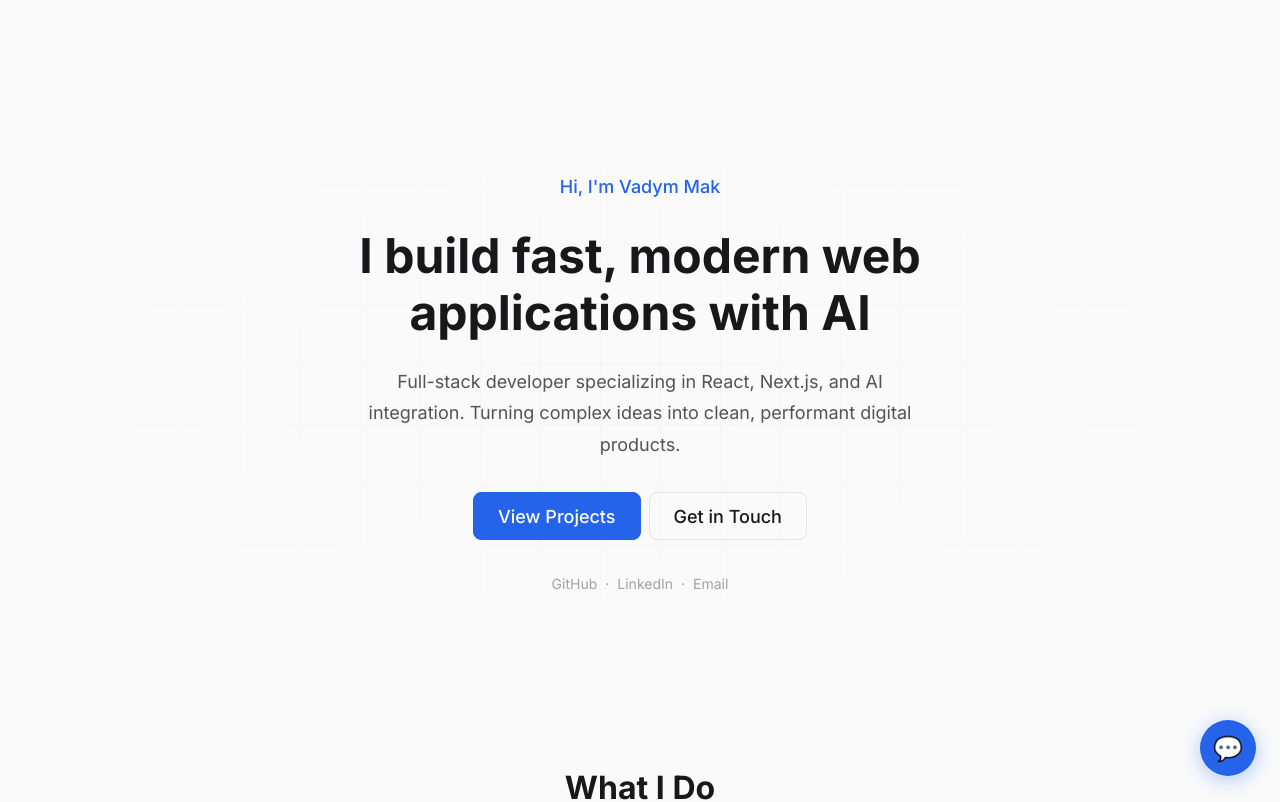
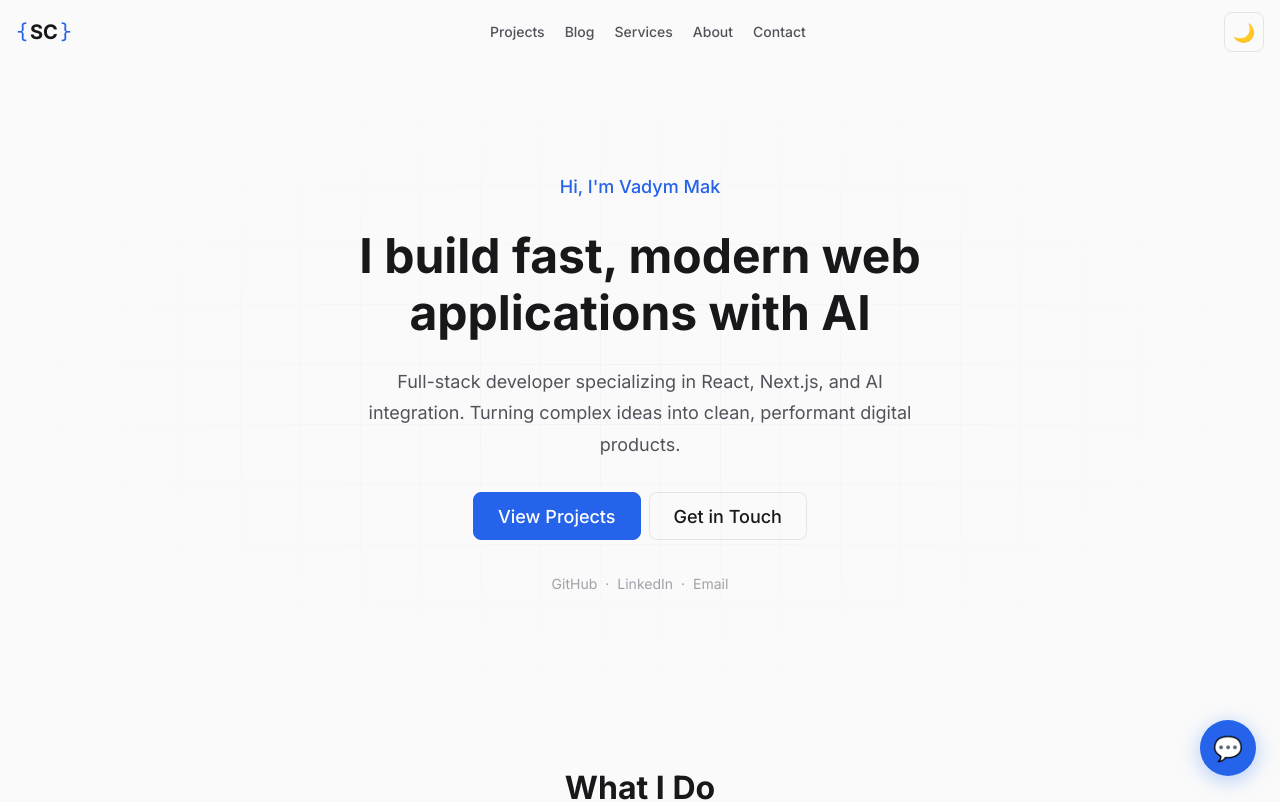
Before and after one commit to VadymMak/smartcontext-dev, a Next.js app: page / in a window 1280 px wide. Shown: the top 802 px of the page. Built offline with nearby package versions, Linux system fonts and the light colour scheme.

Commit message:
fix: changed scroll order

```diff
--- a/src/components/layout/Header.tsx
+++ b/src/components/layout/Header.tsx
@@ -11,7 +11,7 @@ import styles from "./Header.module.css";
 export default function Header() {
   const pathname = usePathname();
   const [isScrolled, setIsScrolled] = useState(false);
-  const [isVisible, setIsVisible] = useState(false);
+  const [isVisible, setIsVisible] = useState(true);
   const [lastScrollY, setLastScrollY] = useState(0);
   const [isMobileMenuOpen, setIsMobileMenuOpen] = useState(false);
 
@@ -46,7 +46,7 @@ export default function Header() {
     <>
       <header
         className={`${styles.header} ${isScrolled ? styles.scrolled : ""} ${
-          isVisible ? styles.hidden : styles.visible
+          !isVisible ? styles.hidden : styles.visible
         }`}
       >
         <div className={styles.container}>
```
